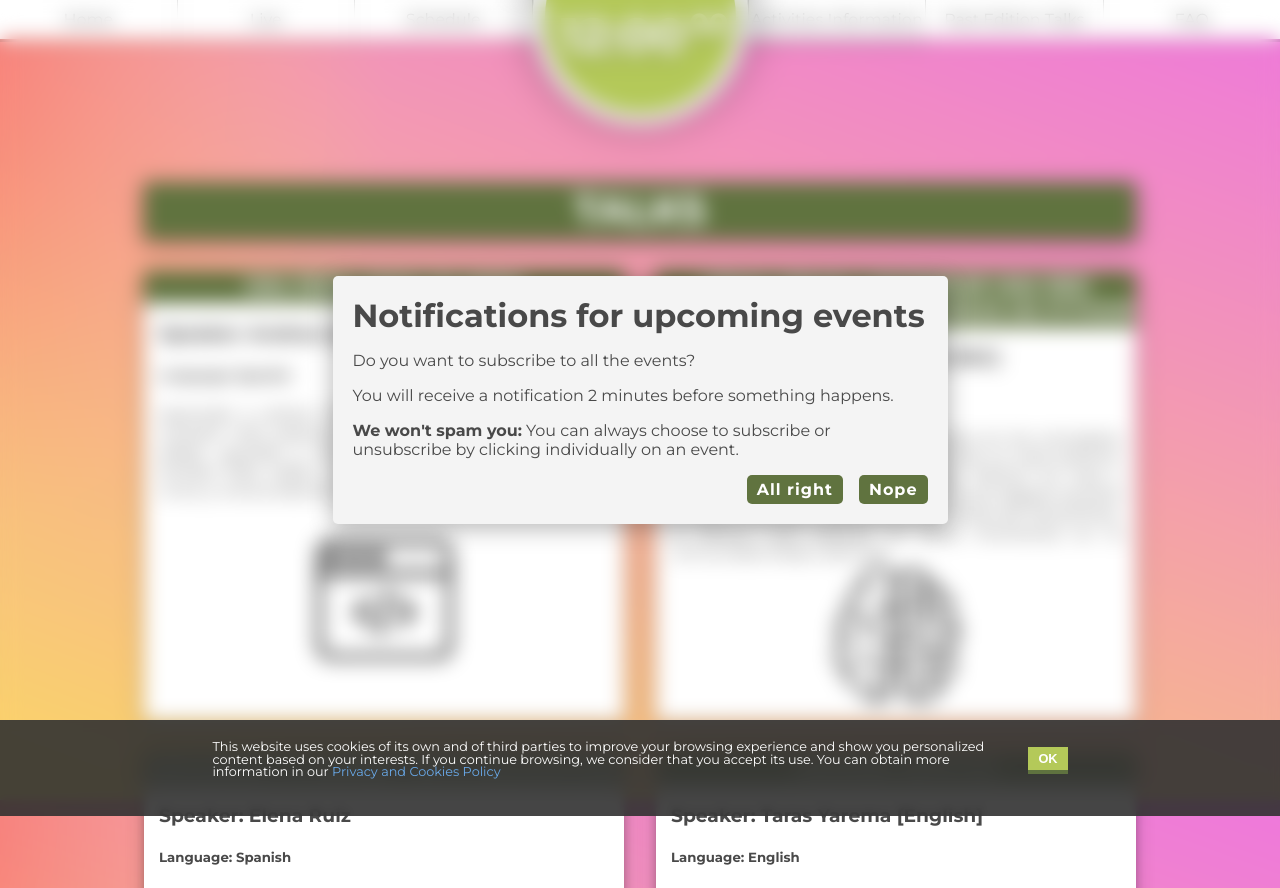
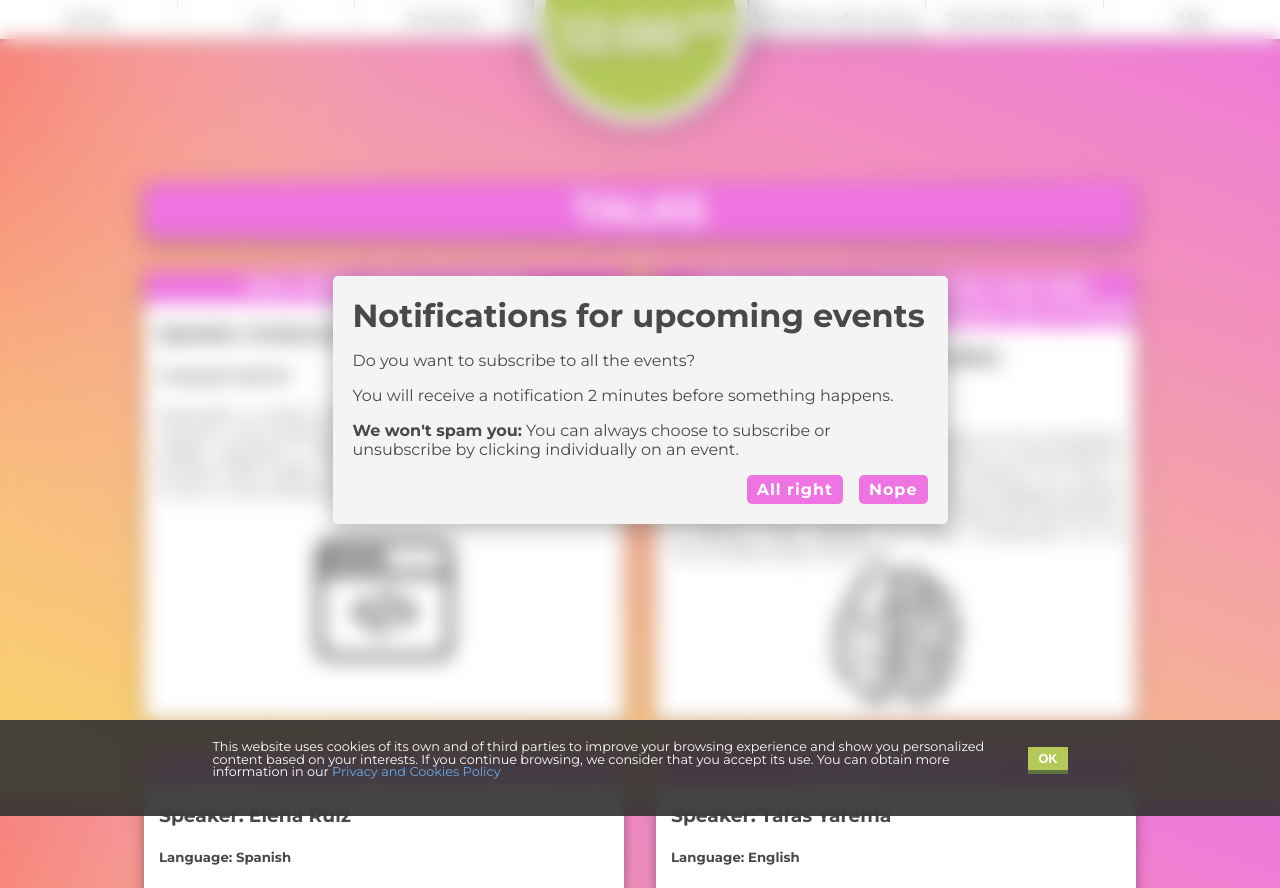
Before and after one commit to hackupc/hackfromhome-live, a Vue app: page /activities in a window 1280 px wide. Shown: the top 888 px of the page. Built offline with nearby package versions, Linux system fonts and the light colour scheme.

Commit message:
updated the header colors

```diff
--- a/src/assets/scss/live/schedule.scss
+++ b/src/assets/scss/live/schedule.scss
@@ -15,7 +15,7 @@
 				text-align: center;
 				margin: 0;
 				padding: 10px;
-				background-color: #60733f;
+				background-color: #EE74E1;
 				color: #fff;
 				// border-bottom: 1px solid #fff3;
 			}
@@ -29,7 +29,7 @@
 
 				thead {
 					color: $contrastColor;
-					background-color: #60733f;
+					background-color: #EE74E1;
 				}
 
 				td,th {
--- a/src/assets/scss/live/shared.scss
+++ b/src/assets/scss/live/shared.scss
@@ -71,7 +71,7 @@ a {
 			div {
 				padding: 5px 10px;
 				color: $contrastColor;
-				background-color: #60733f;
+				background-color: #EE74E1;
 				cursor: pointer;
 				border-radius: 5px;
 				margin-left: 16px;
@@ -320,7 +320,7 @@ a {
 			margin: 0 0 0 0;
 			font-size: 20px;
 			color: white;
-			background-color: #60733f;
+			background-color: #EE74E1;
 			text-align: center;
 			padding: 5px 0;
 			padding-top: 3px;
@@ -349,7 +349,7 @@ a {
 				flex: 1 1 0;
 				color: $textColor;
 				text-decoration: none;
-				background-color: #f2e7bf;
+				background-color: #cccccc;
 				padding: 8px;
 				text-align: center;
 				font-weight: bold;
--- a/src/views/Activities.vue
+++ b/src/views/Activities.vue
@@ -40,7 +40,7 @@
       <div class="panel">
         <h1 style="text-transform: uppercase;">Hacking with Go</h1>
         <div>
-          <h3>Speaker: Taras Yarema [English]</h3>
+          <h3>Speaker: Taras Yarema</h3>
           <h5>Language: English</h5>
           <p style="text-align: justify;">I like Go. Let's see if I can make you like it too!</p>
           <div style="text-align: center;">
```
